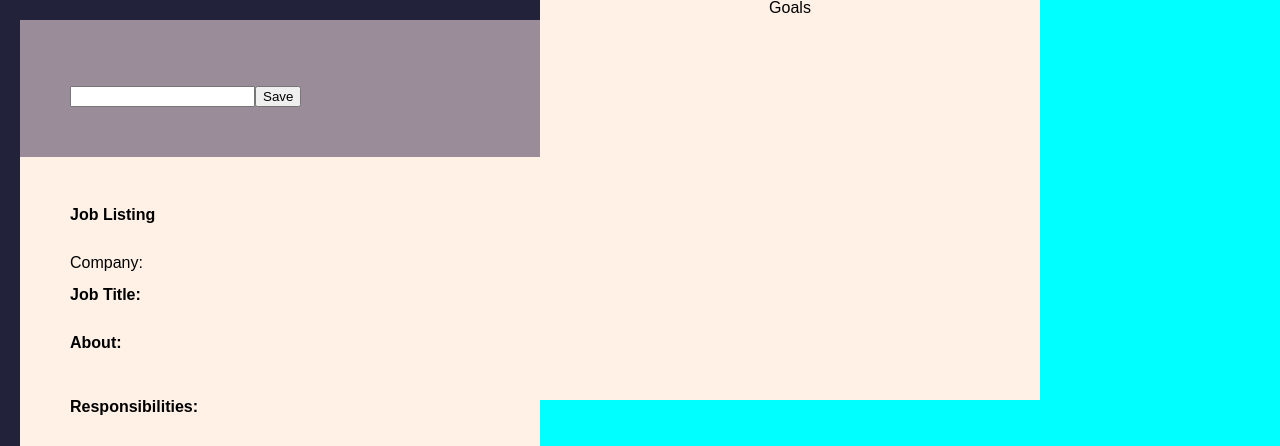
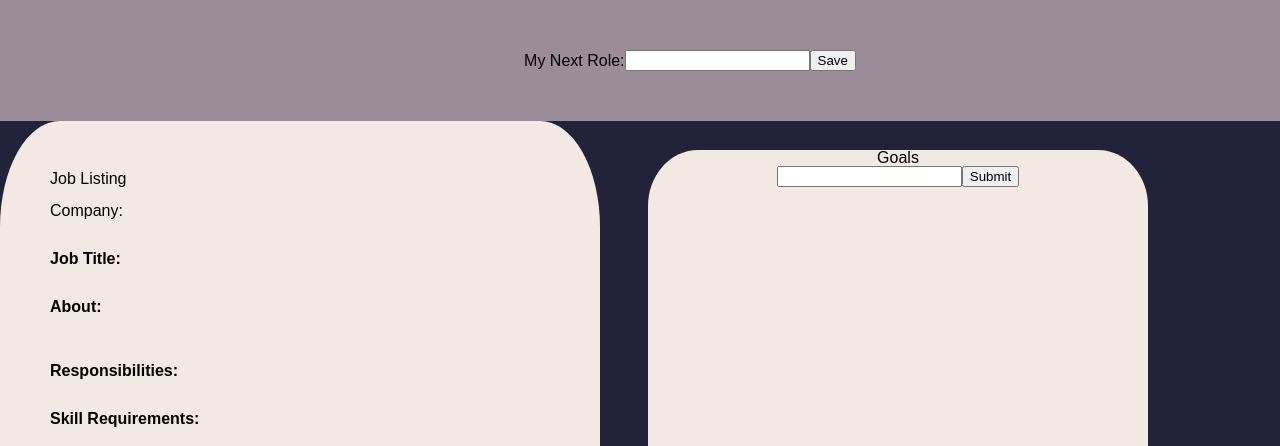
Before and after one commit to BrittneyElsberry/unit-01-practice-directory, a React (Create React App) app in the folder unit-04/nodb-career-tool/: page / in a window 1280 px wide. Shown: the top 446 px of the page. Built offline with nearby package versions, Linux system fonts and the light colour scheme; no server answers.

Commit message:
more styling

```diff
--- a/unit-04/nodb-career-tool/src/components/Goals.js
+++ b/unit-04/nodb-career-tool/src/components/Goals.js
@@ -10,6 +10,8 @@ render(){
 
     <div className="goalsContainer">
     <h1>Goals</h1>
+    <input />
+    <button>Submit</button>
 
 
     </div>)
--- a/unit-04/nodb-career-tool/src/components/Header.js
+++ b/unit-04/nodb-career-tool/src/components/Header.js
@@ -4,7 +4,8 @@ const Header = (props)=>{
 
 return <div className="headerContainer">
 
-   <h1 className="roleHeader">My Next Role:</h1> <input className="jobTitleInput" onChange={(e)=>props.handleRoleChange(e.target.value)}/>
+   <h1 className="roleHeader">My Next Role: </h1>
+   <input className="jobTitleInput" onChange={(e)=>props.handleRoleChange(e.target.value)}/>
 
    <button onClick={()=>props.displayRole(props.myNextRole)}>Save</button>
     <p>{props.myNextRole}</p>
--- a/unit-04/nodb-career-tool/src/components/JobListing.js
+++ b/unit-04/nodb-career-tool/src/components/JobListing.js
@@ -7,17 +7,15 @@ console.log(props)
 
     return (
         <div className="jobListingContainer">
-            <h1 className="descrip">Job Listing</h1>
+            <h1 className="jlheader ">Job Listing</h1>
+            <br></br>
+            <p>Company: </p> {props.jobListing.company}
             <br></br>
             <br></br>
-
-
-            <h2>Company: {props.jobListing.company}</h2>
-            <br></br>
-            <p className="descrip">Job Title:</p> {props.jobListing.jobtitle}
+            <p className="descrip">Job Title:</p> <span className="jobContent">{props.jobListing.jobtitle}</span>
             <br></br>
             <br></br>
-            <p className="descrip" >About: </p> {props.jobListing.about}
+            <p className="descrip" >About: </p> <span className="jobContent">{props.jobListing.about}</span>
             <br></br>
             <br></br>
             <br></br>
--- a/unit-04/nodb-career-tool/src/index.css
+++ b/unit-04/nodb-career-tool/src/index.css
@@ -19,20 +19,28 @@ code {
   /* flex-wrap: wrap; */
   font-family: Arial, Helvetica, sans-serif;
   background-color: #22223B;
+  height: 300vh;
+  width: 100vw;
 }
 
 .mainContainer{
   width: 500px;
   height: 150vh;
   text-align: left;
-  margin: 20px;
+  justify-content: center;
+
+
 
 }
 
 .headerContainer{
+  display: flex;
+  justify-content: center;
   background-color: #9a8c98;
   width: 100vw;
   padding: 50px;
+  align-items: center;
+
 
 }
 
@@ -45,36 +53,55 @@ code {
 
 }
 
+.jlheader{
+font-size: 1.25;
+}
+
+.jobListingContainer, .AccompContainer, .goalsContainer {
+  border-radius: 10%;
+}
+
 .jobListingContainer{
 width: 100%;
 height: 80%;
-background-color: #FFF1E6;
-color: black;
+background-color: #f2e9e4;
 padding: 50px;
 
 
 }
 
+.jobTitleInput{
+ justify-content: center;
+}
+
+.jobContent{
+  font-size: 1.0em;
+}
+
 .goalAccompContainer{
-  background-color: aqua;
   height: 100vh;
-  width: 100vw
+  width: 200vw;
+  flex-direction: column;
+  margin: 10%;
+  margin-top: 10%;
 }
 
 .AccompContainer {
 
-margin-top: 150px;
 margin-left: 5%;
+margin-top: 5%;
 width: 500px;
-height: 50vh;
-background-color: #FFF1E6;
+height: 70vh;
+background-color: #f2e9e4;
 
 }
 
 .goalsContainer {
-  background: #FFF1E6;
+  background: #f2e9e4;
   width: 500px;
-  height: 50vh;
+  height: 70vh;
+  margin: 20px;
+  margin-top: 4%;
 }
 
 .descrip{
@@ -82,9 +109,9 @@ font-weight: bold;
 font-size: 1.0em;
 }
 
-ul {
+/* ul {
   list-style-type: circle;
-}
+} */
 
 
 
```
Also changed, not shown: 1 other file (tests, documents, lock files or other folders).
